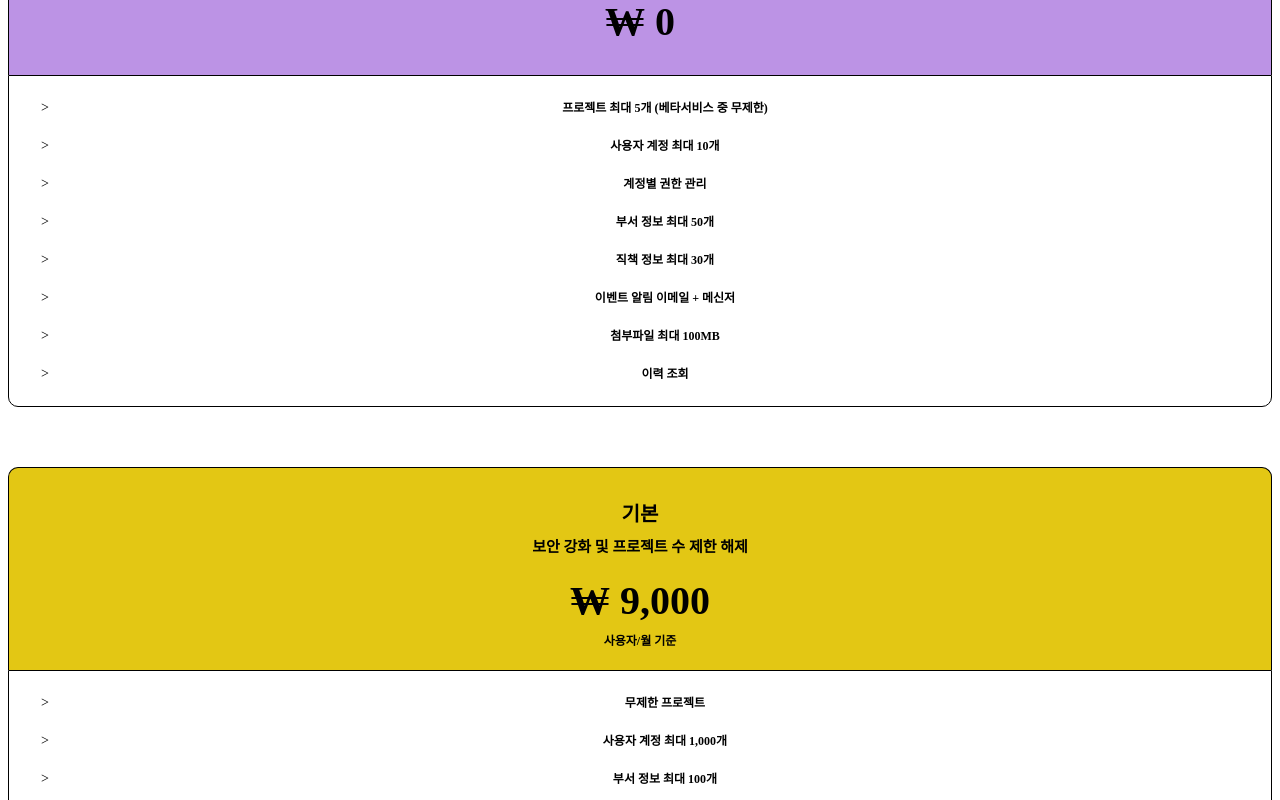
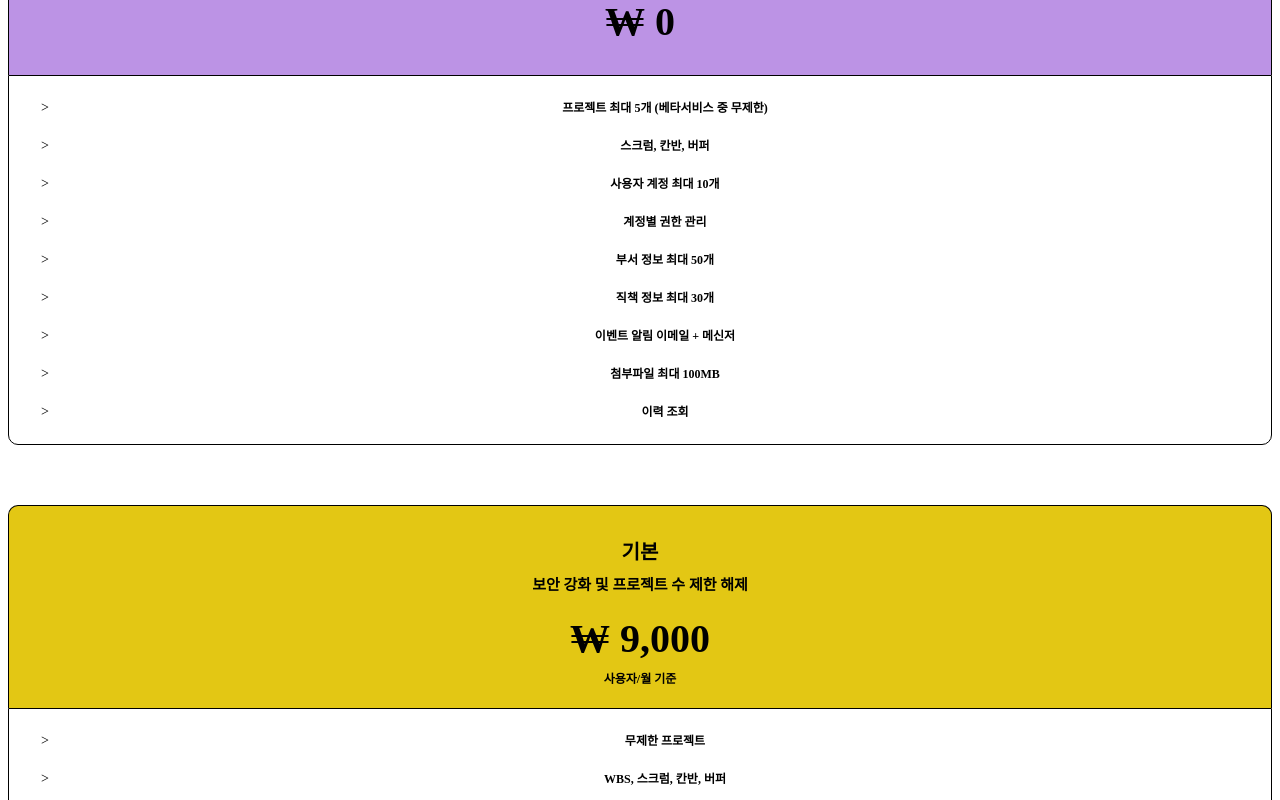
Before and after one commit to BomzCompanyLab/homepage, a Next.js app: page /prc in a window 1280 px wide. Shown: the part 500-1300 px from the top of the page. Built offline with nearby package versions, Linux system fonts and the light colour scheme; a web font is replaced by a local one.

Commit message:
(main) 요금제별 기능 수정

```diff
--- a/src/app/page.tsx
+++ b/src/app/page.tsx
@@ -198,6 +198,7 @@ const MainPage = () => {
               <section className="details">
                 <ul>
                   <li><h4>프로젝트 최대 5개 (베타 서비스 중 무제한)</h4></li>
+                  <li><h4>스크럼, 칸반, 버퍼</h4></li>
                   <li><h4>사용자 계정 최대 10개</h4></li>
                   <li><h4>계정별 권한 관리</h4></li>
                   <li><h4>부서 정보 최대 50개</h4></li>
--- a/src/app/prc/page.tsx
+++ b/src/app/prc/page.tsx
@@ -23,6 +23,7 @@ const Pricing = () =>{
                         <article className="details">
                             <ul>
                                 <li><h4>프로젝트 최대 5개 (베타서비스 중 무제한)</h4></li>
+                                <li><h4>스크럼, 칸반, 버퍼</h4></li>
                                 <li><h4>사용자 계정 최대 10개</h4></li>
                                 <li><h4>계정별 권한 관리</h4></li>
                                 <li><h4>부서 정보 최대 50개</h4></li>
@@ -45,6 +46,7 @@ const Pricing = () =>{
                         <article className="details">
                             <ul>
                                 <li><h4>무제한 프로젝트</h4></li>
+                                <li><h4>WBS, 스크럼, 칸반, 버퍼</h4></li>
                                 <li><h4>사용자 계정 최대 1,000개</h4></li>
                                 <li><h4>부서 정보 최대 100개</h4></li>
                                 <li><h4>직책 정보 최대 200개</h4></li>
```
